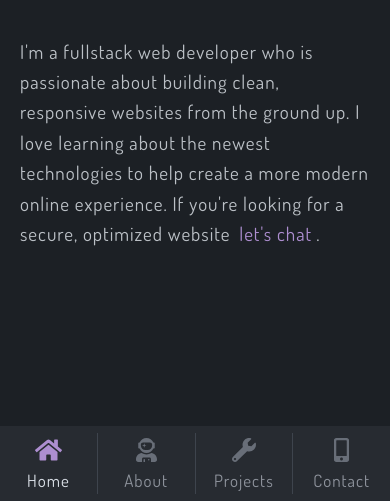
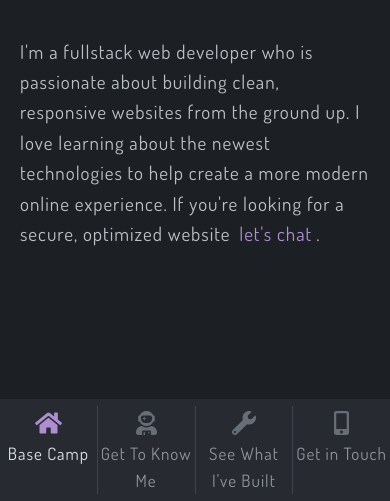
Before and after one commit to stormcloud266/portfolio18, a Gatsby site: page / in a window 390 px wide. Shown: the part 343-844 px from the top of the page. Built offline with nearby package versions, Linux system fonts and the light colour scheme; Gatsby itself is replaced by a stand-in of ours.

Commit message:
working on performance

```diff
--- a/package.json
+++ b/package.json
@@ -2,7 +2,7 @@
   "name": "gatsby-starter-default",
   "description": "Gatsby default starter",
   "version": "1.0.0",
-  "author": "",
+  "author": "Tawnee Allport",
   "dependencies": {
     "@fortawesome/fontawesome-svg-core": "^1.2.4",
     "@fortawesome/free-brands-svg-icons": "^5.3.1",
@@ -15,7 +15,6 @@
     "gatsby-plugin-no-sourcemaps": "^2.0.0-rc.0",
     "gatsby-plugin-offline": "^2.0.0-rc.2",
     "gatsby-plugin-react-helmet": "^3.0.0-rc.1",
-    "gatsby-plugin-react-webfont-loader": "^1.1.0",
     "gatsby-plugin-robots-txt": "^1.3.0",
     "gatsby-plugin-sass": "^2.0.0-rc.1",
     "gatsby-plugin-sitemap": "^2.0.0-rc.1",
--- a/src/components/SidebarNav.js
+++ b/src/components/SidebarNav.js
@@ -8,17 +8,17 @@ class SidebarNav extends React.Component {
     mobile: false
   }
 
-  componentDidMount() {
-    this.getWindowSize();
-    window.addEventListener("resize", this.getWindowSize);
-  }
-  componentWillUnmount() {
-    window.removeEventListener("resize", this.getWindowSize);
-  }
-
-  getWindowSize = () => {
-   this.setState({ mobile: window.innerWidth < 960 });
- }
+ //  componentDidMount() {
+ //    this.getWindowSize();
+ //    window.addEventListener("resize", this.getWindowSize);
+ //  }
+ //  componentWillUnmount() {
+ //    window.removeEventListener("resize", this.getWindowSize);
+ //  }
+ //
+ //  getWindowSize = () => {
+ //   this.setState({ mobile: window.innerWidth < 960 });
+ // }
 
   render() {
     return (
--- a/src/styles/base/_global.scss
+++ b/src/styles/base/_global.scss
@@ -18,7 +18,7 @@ body {
 
   font-size: 19px;
   font-size: 1.9rem;
-  font-family: 'Dosis', Arial, sans-serif;
+  font-family: 'Dosis', sans-serif;
   line-height: 1.6;
   letter-spacing: 1px;
   font-weight: 400;
```
Also changed, not shown: 1 other file.
